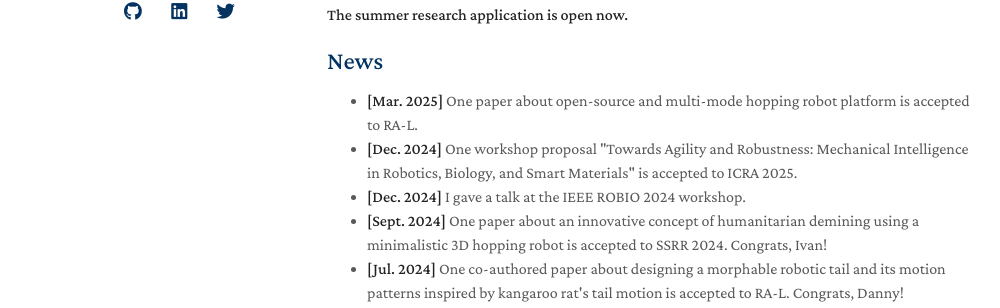
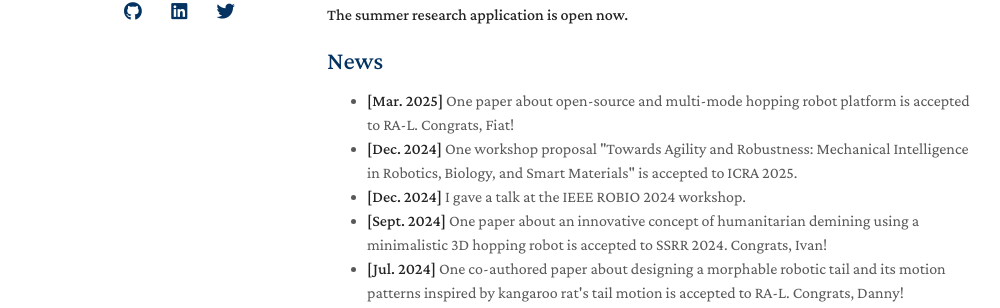
Before and after one commit to xiangyuchu03/xiangyuchu03.github.io, a Jekyll site: the page built from index.md, in a window 1280 px wide and 900 px high. Shown: the part 410-718 px from the top of the window, without its empty margins (143-1143 px from the left). Built offline with Jekyll 4.4.1, drawn with Linux system fonts in a browser that asks for light colours; nearby versions of some CDN libraries; a style sheet for code colours, icons or effects is not loaded; our own code applies the rules of GitHub Pages for plain Markdown files.

Commit message:
Update index.md

```diff
--- a/index.md
+++ b/index.md
@@ -13,7 +13,7 @@ My research interests include 1) Developments of robotic surgical and medical sy
 
 ## News
 <ul id="news-list">
-    <li class="news-item"><strong>[Mar. 2025]</strong> One paper about open-source and multi-mode hopping robot platform is accepted to RA-L.</li>
+    <li class="news-item"><strong>[Mar. 2025]</strong> One paper about open-source and multi-mode hopping robot platform is accepted to RA-L. Congrats, Fiat!</li>
     <li class="news-item"><strong>[Dec. 2024]</strong> One workshop proposal "Towards Agility and Robustness: Mechanical Intelligence in Robotics, Biology, and Smart Materials" is accepted to ICRA 2025.</li>
     <li class="news-item"><strong>[Dec. 2024]</strong> I gave a talk at the IEEE ROBIO 2024 workshop. </li>
     <li class="news-item"><strong>[Sept. 2024]</strong> One paper about an innovative concept of humanitarian demining using a minimalistic 3D hopping robot is accepted to SSRR 2024. Congrats, Ivan! </li>
```
